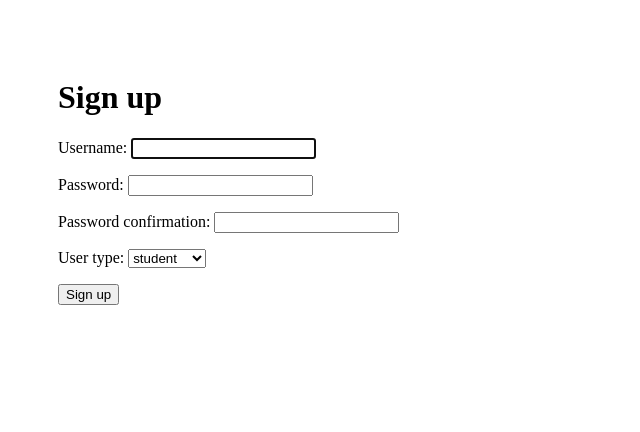
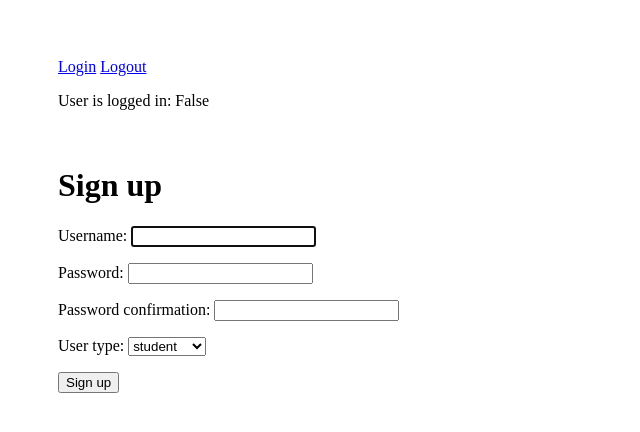
Before and after one commit to Romanchikus/opencourse, a Django app: page /users/signup/ in a window 1280 px wide. Shown: the top 432 px of the page, without its empty margins (0-640 px from the left). Run offline with Django 3.2, Linux system fonts and the light colour scheme.

Commit message:
Add login/logout basic flows

```diff
--- a/opencourse/templates/base.html
+++ b/opencourse/templates/base.html
@@ -5,7 +5,12 @@
   <title>OpenCourse</title>
 </head>
 <body>
-  <div class="container" style="padding: 50px;">
+  <div class="header" style="padding: 50px 50px 10px;">
+    <a href="{% url 'users:login' %}">Login</a>
+    <a href="{% url 'users:logout' %}">Logout</a>
+    <p>User is logged in: {{ user.is_authenticated }} </p>
+  </div>
+  <div class="container" style="padding: 10px 50px;">
     {% block content %}
       Base
     {% endblock content %}
--- a/opencourse/users/urls.py
+++ b/opencourse/users/urls.py
@@ -4,4 +4,6 @@ from opencourse.users import views
 app_name = "users"
 urlpatterns = [
     path("signup/", views.SignUpView.as_view(), name="signup"),
+    path("login/", views.LoginView.as_view(), name="login"),
+    path("logout/", views.LogoutView.as_view(), name="logout"),
 ]
--- a/opencourse/users/views.py
+++ b/opencourse/users/views.py
@@ -1,9 +1,26 @@
 from django.urls import reverse_lazy
 from django.views.generic import CreateView
 from opencourse.users.forms import UserCreationForm
+from django.contrib.auth.views import (
+    LoginView as BaseLoginView,
+    LogoutView as BaseLogoutView,
+)
 
 
 class SignUpView(CreateView):
     template_name = "users/signup.html"
     form_class = UserCreationForm
     success_url = reverse_lazy("users:signup")
+
+
+class LoginView(BaseLoginView):
+    template_name = "users/login.html"
+
+    def get_success_url(self):
+        redirect_url = self.get_redirect_url()
+        return redirect_url or reverse_lazy("users:signup")
+
+
+class LogoutView(BaseLogoutView):
+    def get_next_page(self):
+        return reverse_lazy("users:signup")
```
Also changed, not shown: opencourse/templates/users/login.html (added, +17 -0 lines).
